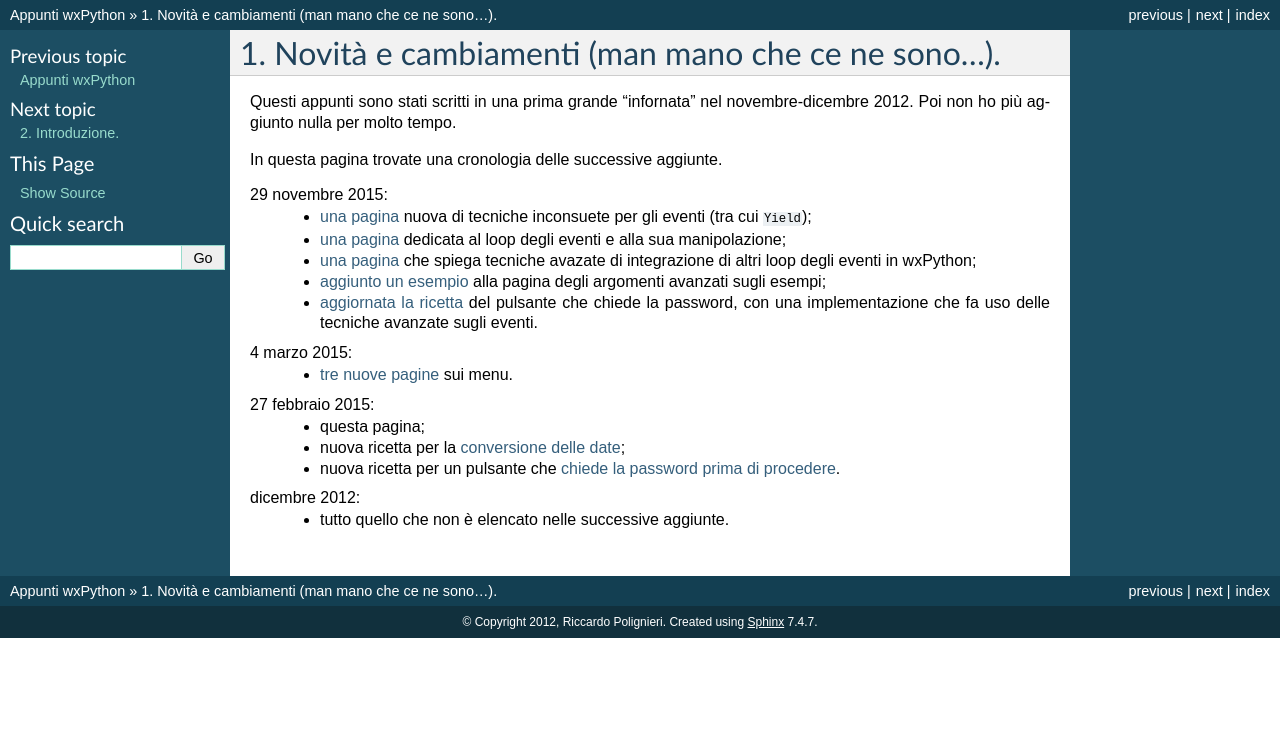
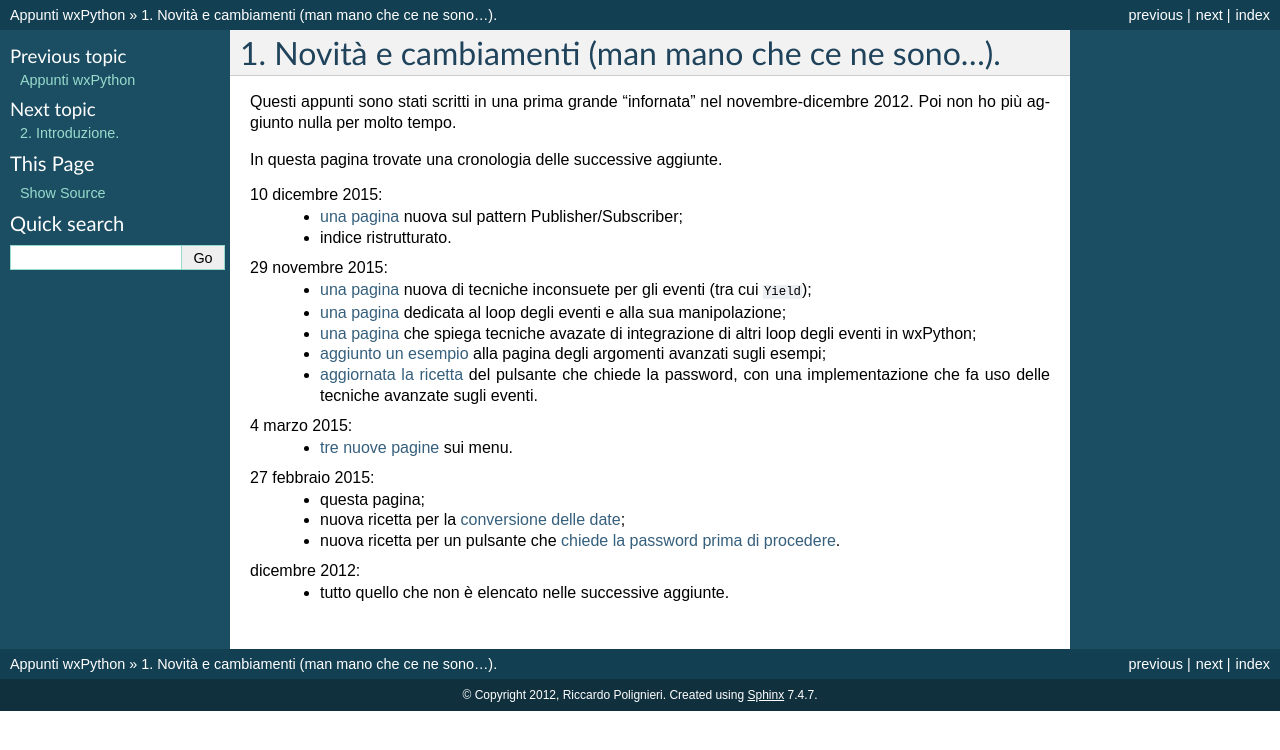
Before and after one commit to ricpol/wxnote, a Sphinx documentation site: the page built from source/whatsnew.rst, in a window 1280 px wide. Shown: the top 750 px of the page. Built offline with Sphinx 7.4.7, drawn with Linux system fonts in a browser that asks for light colours.

Commit message:
aggiornato whatsnew

```diff
--- a/source/whatsnew.rst
+++ b/source/whatsnew.rst
@@ -7,6 +7,10 @@ Novità e cambiamenti (man mano che ce ne sono...).
 Questi appunti sono stati scritti in una prima grande "infornata" nel novembre-dicembre 2012. Poi non ho più aggiunto nulla per molto tempo.
 
 In questa pagina trovate una cronologia delle successive aggiunte.
+
+10 dicembre 2015:
+  - :ref:`una pagina<pubsub>` nuova sul pattern Publisher/Subscriber;
+  - indice ristrutturato.
 
 29 novembre 2015:
   - :ref:`una pagina<eventitecniche2>` nuova di tecniche inconsuete per gli eventi (tra cui ``Yield``);
```
